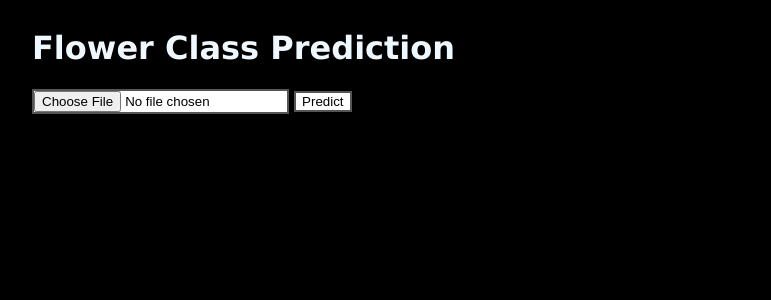
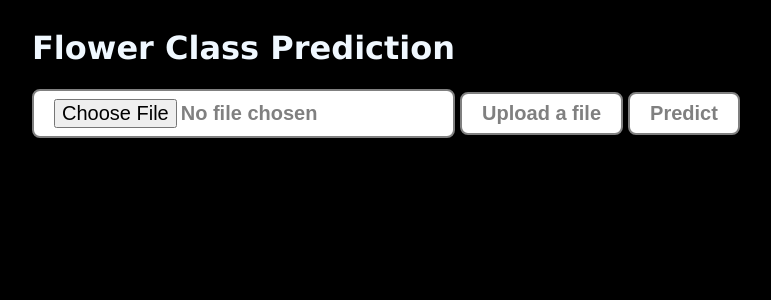
Before and after one commit to The-Team-17/EmployeeChurnAnalysis, a Flask app: page / in a window 1280 px wide. Shown: the top 300 px of the page, without its empty margins (456-1227 px from the left). Run offline with Flask 3, Linux system fonts and the light colour scheme; parts of the project's set-up code (start-up, migrations or seed data) failed here and were passed over.

Commit message:
editing req

```diff
--- a/app.py
+++ b/app.py
@@ -16,7 +16,8 @@ def predict():
     print(uploaded_file)
     df = pd.read_csv(uploaded_file)
     prediction = model.predict(df)
-    return render_template("successful.html", len = len(prediction), prediction = prediction)
+    l = len(prediction)
+    return render_template("successful.html", len = l, prediction = prediction)
 
 
 if __name__ == "__main__":
--- a/static/style.css
+++ b/static/style.css
@@ -27,3 +27,26 @@ align-items: center;}
     background-color: #555555;
     color: white;
   }
+  .upload-btn-wrapper {
+    position: relative;
+    overflow: hidden;
+    display: inline-block;
+  }
+
+  .btn {
+    border: 2px solid gray;
+    color: gray;
+    background-color: white;
+    padding: 8px 20px;
+    border-radius: 8px;
+    font-size: 20px;
+    font-weight: bold;
+  }
+
+  .upload-btn-wrapper input[type=file] {
+    font-size: 100px;
+    position: absolute;
+    left: 0;
+    top: 0;
+    opacity: 0;
+  }
--- a/templates/index.html
+++ b/templates/index.html
@@ -12,7 +12,8 @@
 
         <!-- Main Input For Receiving Query to our ML -->
        <form action="{{ url_for('predict')}}"method="post" enctype="multipart/form-data">
-           <input type="file" name="csvFile" accept=".csv" class = 'btn'>
+           <input type="file" name="csvFile" accept=".csv" class = btn>
+           <button class="btn">Upload a file</button>
            <button type="submit" class="btn btn-primary btn-block btn-large">Predict</button>
        </form>
 
--- a/templates/successful.html
+++ b/templates/successful.html
@@ -8,7 +8,7 @@
 <body>
     <ol>
         <!-- For loop logic of jinja template -->
-        {%for i in range(0, len(prediction))%}
+        {%for i in range(l)%}
             {% if prediction[i]==0 %}
                 <p>{{i+1}}- this Employee is likely to leave the company</p>
             {% else %}
```
